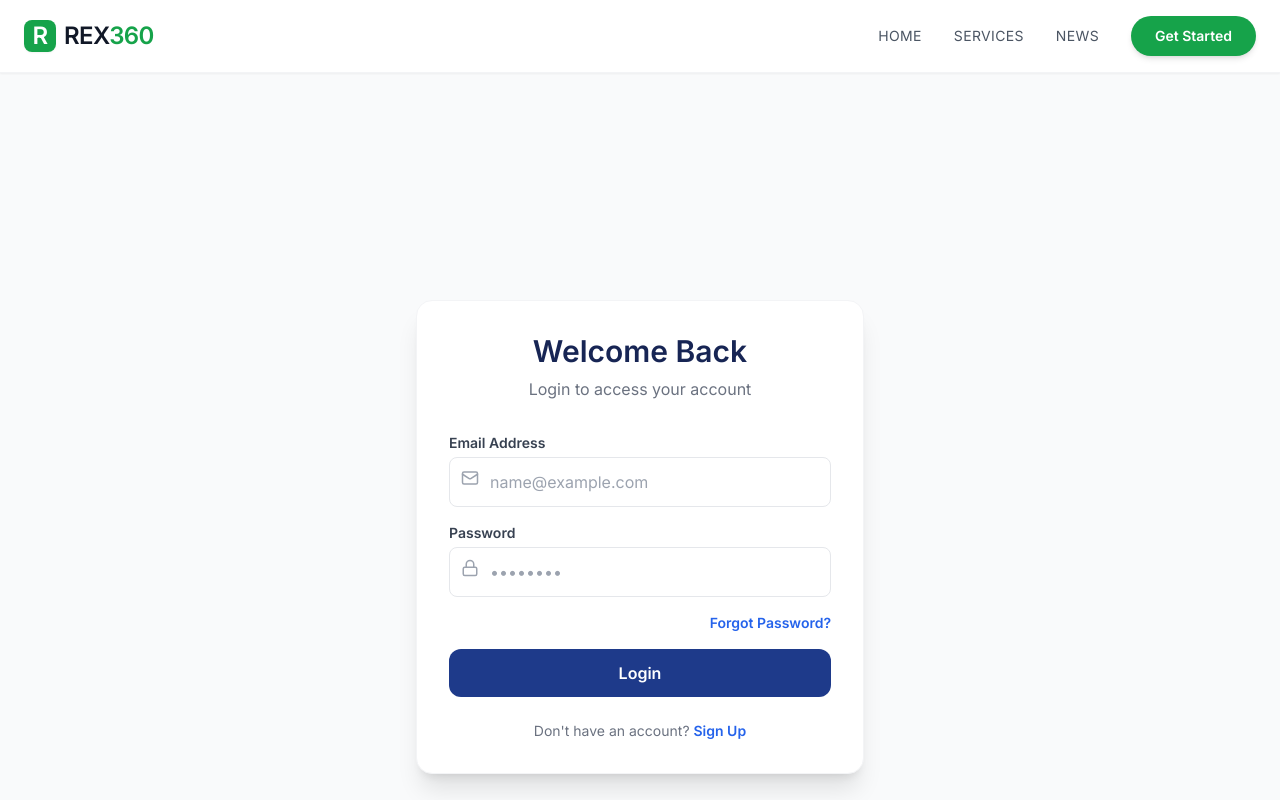
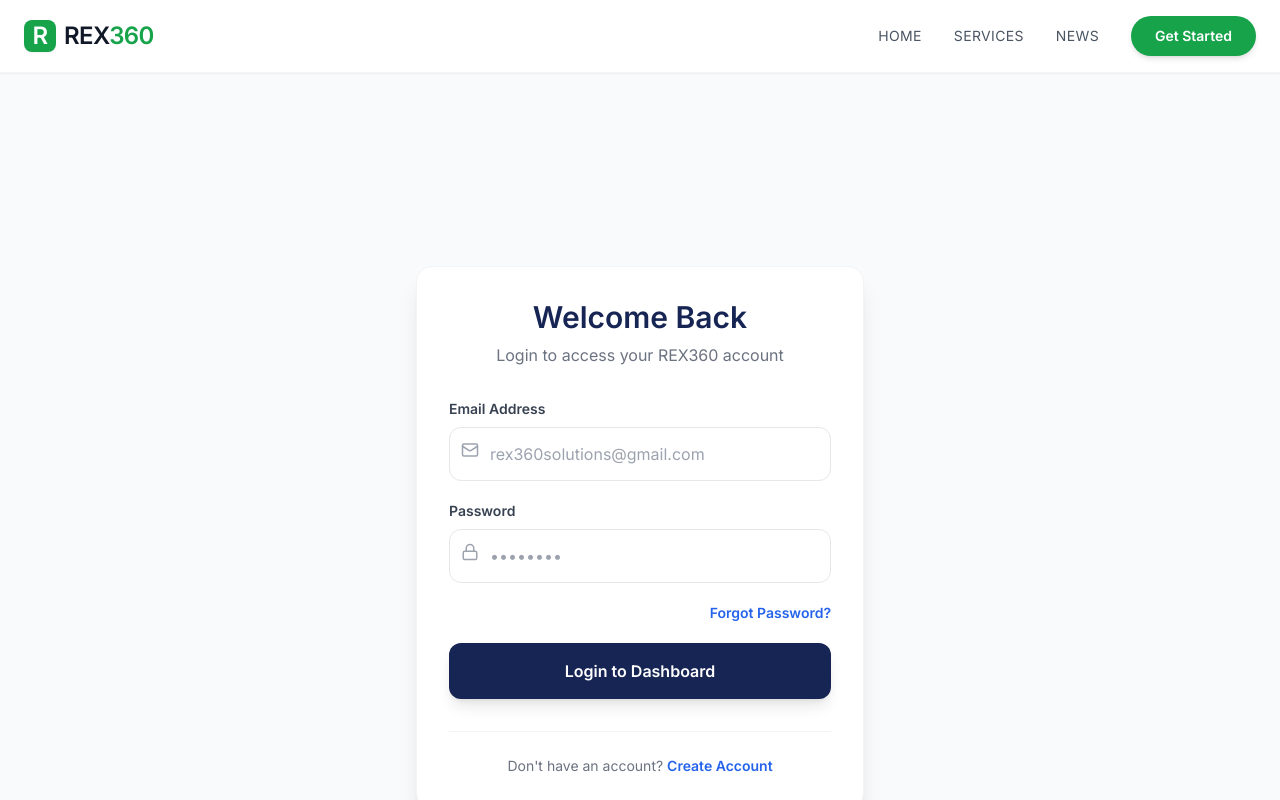
Before and after one commit to Mstechy/rex360-frontend, a React (Vite) app: page /login in a window 1280 px wide. Shown: the top 800 px of the page. Built offline with nearby package versions, Linux system fonts and the light colour scheme; no server answers.

Commit message:
Complete Secure Login System

```diff
--- a/src/pages/Login.jsx
+++ b/src/pages/Login.jsx
@@ -16,6 +16,7 @@ export default function Login() {
     setError('');
 
     try {
+      // 1. Authenticate with Supabase
       const { data, error } = await supabase.auth.signInWithPassword({
         email,
         password,
@@ -23,11 +24,17 @@ export default function Login() {
 
       if (error) throw error;
 
-      // Security Check: Is this the Admin?
+      // 2. PRO METHOD: Save the session token to localStorage
+      // This "unlocks" the ProtectedRoute in App.jsx
+      if (data?.session) {
+        localStorage.setItem('token', data.session.access_token);
+      }
+
+      // 3. Security Routing: Check if the user is the Admin
       if (email === 'rex360solutions@gmail.com') {
-        navigate('/admin'); // Admin goes to Dashboard
+        navigate('/admin'); // Sends you to the secure dashboard
       } else {
-        navigate('/'); // Regular users go Home
+        navigate('/'); // Sends regular clients to the homepage
       }
 
     } catch (err) {
@@ -40,21 +47,30 @@ export default function Login() {
   return (
     <div className="min-h-screen pt-32 px-4 flex justify-center items-center bg-gray-50">
       <div className="bg-white p-8 rounded-2xl shadow-xl border border-gray-100 w-full max-w-md">
-        <h2 className="text-3xl font-bold text-blue-950 mb-2 text-center">Welcome Back</h2>
-        <p className="text-gray-500 text-center mb-8">Login to access your account</p>
+        {/* Header Section */}
+        <div className="text-center mb-8">
+          <h2 className="text-3xl font-bold text-blue-950 mb-2">Welcome Back</h2>
+          <p className="text-gray-500">Login to access your REX360 account</p>
+        </div>
 
-        {error && <div className="bg-red-50 text-red-600 p-3 rounded-lg text-sm mb-4">{error}</div>}
+        {/* Error Alert */}
+        {error && (
+          <div className="bg-red-50 text-red-600 p-4 rounded-lg text-sm mb-6 border border-red-100">
+            {error}
+          </div>
+        )}
 
-        <form onSubmit={handleLogin} className="space-y-4">
+        {/* Login Form */}
+        <form onSubmit={handleLogin} className="space-y-5">
           <div>
-            <label className="block text-sm font-bold text-gray-700 mb-1">Email Address</label>
+            <label className="block text-sm font-bold text-gray-700 mb-2">Email Address</label>
             <div className="relative">
-              <Mail className="absolute left-3 top-3 text-gray-400" size={18} />
+              <Mail className="absolute left-3 top-3.5 text-gray-400" size={18} />
               <input
                 type="email"
                 required
-                className="w-full pl-10 p-3 border rounded-lg focus:ring-2 focus:ring-blue-500 outline-none"
-                placeholder="name@example.com"
+                className="w-full pl-10 p-3.5 border border-gray-200 rounded-xl focus:ring-2 focus:ring-blue-500 focus:border-transparent outline-none transition-all"
+                placeholder="rex360solutions@gmail.com"
                 value={email}
                 onChange={e => setEmail(e.target.value)}
               />
@@ -62,13 +78,13 @@ export default function Login() {
           </div>
 
           <div>
-            <label className="block text-sm font-bold text-gray-700 mb-1">Password</label>
+            <label className="block text-sm font-bold text-gray-700 mb-2">Password</label>
             <div className="relative">
-              <Lock className="absolute left-3 top-3 text-gray-400" size={18} />
+              <Lock className="absolute left-3 top-3.5 text-gray-400" size={18} />
               <input
                 type="password"
                 required
-                className="w-full pl-10 p-3 border rounded-lg focus:ring-2 focus:ring-blue-500 outline-none"
+                className="w-full pl-10 p-3.5 border border-gray-200 rounded-xl focus:ring-2 focus:ring-blue-500 focus:border-transparent outline-none transition-all"
                 placeholder="••••••••"
                 value={password}
                 onChange={e => setPassword(e.target.value)}
@@ -77,17 +93,39 @@ export default function Login() {
           </div>
 
           <div className="flex justify-end">
-            <Link to="/forgot-password" class="text-sm text-blue-600 font-bold hover:underline">Forgot Password?</Link>
+            <Link
+              to="/forgot-password"
+              className="text-sm text-blue-600 font-bold hover:text-blue-800 transition"
+            >
+              Forgot Password?
+            </Link>
           </div>
 
-          <button disabled={loading} className="w-full bg-blue-900 text-white py-3 rounded-xl font-bold hover:bg-blue-800 transition flex justify-center">
-            {loading ? <Loader2 className="animate-spin"/> : "Login"}
+          <button
+            type="submit"
+            disabled={loading}
+            className="w-full bg-blue-950 text-white py-4 rounded-xl font-bold hover:bg-blue-900 transition-all shadow-lg flex justify-center items-center gap-2 disabled:opacity-70"
+          >
+            {loading ? (
+              <>
+                <Loader2 className="animate-spin" size={20} />
+                <span>Verifying...</span>
+              </>
+            ) : (
+              "Login to Dashboard"
+            )}
           </button>
         </form>
 
-        <p className="text-center mt-6 text-gray-500 text-sm">
-          Don't have an account? <Link to="/signup" className="text-blue-600 font-bold hover:underline">Sign Up</Link>
-        </p>
+        {/* Footer Links */}
+        <div className="mt-8 pt-6 border-t border-gray-100 text-center">
+          <p className="text-gray-500 text-sm">
+            Don't have an account?{' '}
+            <Link to="/signup" className="text-blue-600 font-bold hover:underline">
+              Create Account
+            </Link>
+          </p>
+        </div>
       </div>
     </div>
   );
```
